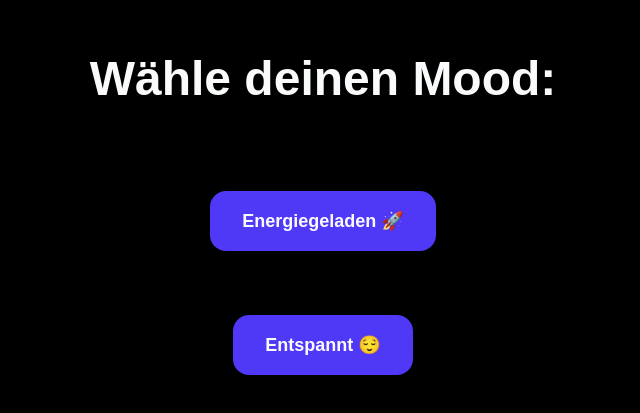
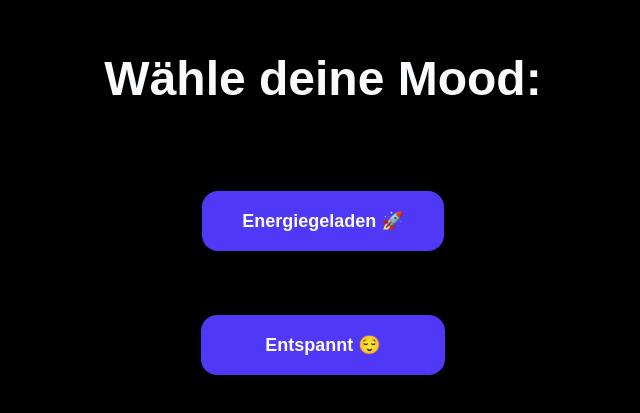
Before and after one commit to daabrainz/portfolio-R3F, a React (Vite) app: page / in a window 1280 px wide. Shown: the part 185-598 px from the top of the page, without its empty margins (317-957 px from the left). Built offline with nearby package versions, Linux system fonts and the light colour scheme; no server answers; a web font is replaced by a local one.

Commit message:
Optimiere die Benutzeroberfläche der MoodScreen-Komponente und verbessere die Layout-Anpassungen für Schaltflächen. Aktualisiere die Stummschaltungslogik in der BackgroundMusic-Komponente für bessere Benutzerinteraktion.

```diff
--- a/src/components/BackgroundMusic.jsx
+++ b/src/components/BackgroundMusic.jsx
@@ -16,6 +16,8 @@ const BackgroundMusic = () => {
   const [musicType, setMusicType] = useState("energetic");
   const [audioLoaded, setAudioLoaded] = useState(false);
   const audioRef = useRef(null);
+
+  const isMobile = window.innerWidth <= 768;
 
   // 1. Überwache MoodScreen-Änderungen
   useEffect(() => {
@@ -99,12 +101,6 @@ const BackgroundMusic = () => {
     }
   }, [isPlaying]);
 
-  // Stummschaltungslogik
-  useEffect(() => {
-    if (!audioRef.current) return;
-    audioRef.current.muted = isMuted || volume === 0;
-  }, [isMuted, volume]);
-
   //Volume-Änderungslogik mit automatische Stummschaltung
   useEffect(() => {
     if (!audioRef.current) return;
@@ -128,23 +124,27 @@ const BackgroundMusic = () => {
     setIsPlaying(!isPlaying);
   };
 
+  // Stummschaltungs-Logik
   const toggleMute = () => {
     if (volume > 0) {
       setIsMuted(!isMuted);
     } else {
       if (isMuted) {
-            setVolume(0.3); // Setze die Lautstärke zurück, wenn das Audio stummgeschaltet wird
+        setVolume(0.3);
         setIsMuted(false);
-
       }
     }
   };
+
+  useEffect(() => {
+    if (!audioRef.current) return;
+    audioRef.current.muted = isMuted || volume === 0;
+  }, [isMuted, volume]);
 
   const handleVolumeChange = (e) => {
     const newVolume = parseFloat(e.target.value);
     setVolume(newVolume);
   };
-
 
   return (
     <div className="fixed bottom-5 right-5 z-50 flex items-center gap-2 bg-black/30 backdrop-blur-sm px-3 py-2 rounded-full">
@@ -170,6 +170,7 @@ const BackgroundMusic = () => {
         </motion.div>
 
         {/* Permanenter Volume-Slider */}
+        {!isMobile && (
           <div className="w-30 mb-1">
             <input
               type="range"
@@ -181,6 +182,7 @@ const BackgroundMusic = () => {
               className="w-full cursor-pointer accent-indigo-500 h-1.5"
             />
           </div>
+        )}
       </div>
 
       <audio
--- a/src/components/MoodScreen.jsx
+++ b/src/components/MoodScreen.jsx
@@ -24,19 +24,19 @@ const MoodScreen = ({show, onMoodSelected}) => {
     >
 
       <div className="flex flex-col items-center justify-center space-y-8 p-8 bg-black/50 rounded-2xl">
-        <h2 className="text-4xl md:text-5xl font-bold text-gray-50 mb-6">
-          Wähle deinen Mood:
+        <h2 className="text-center text-4xl md:text-5xl font-bold text-gray-50 mb-6">
+          Wähle deine Mood:
         </h2>
         <div className="flex flex-col items-center justify-center">
           <button
           onClick={() => selectMood("energetic")}
-          className="bg-indigo-600 text-gray-50 py-4 ring-none px-8 rounded-2xl font-bold text-lg mt-4 md:mt-16 hover:scale-110 transition-transform cursor-pointer">
+          className="bg-indigo-600 text-gray-50 py-4 ring-none px-10 rounded-2xl font-bold text-lg mt-4 md:mt-16 hover:scale-110 transition-transform cursor-pointer">
             Energiegeladen 🚀
           </button>
 
           <button
           onClick={() => selectMood("chill")}
-          className="bg-indigo-600 text-gray-50 py-4 ring-none px-8 rounded-2xl font-bold text-lg mt-4 md:mt-16 hover:scale-110 transition-transform cursor-pointer">
+          className="bg-indigo-600 text-gray-50 py-4 ring-none px-16 rounded-2xl font-bold text-lg mt-4 md:mt-16 hover:scale-110 transition-transform cursor-pointer">
             Entspannt 😌
           </button>
         </div>
```
Lines whose indentation alone changed are shown as unchanged.
